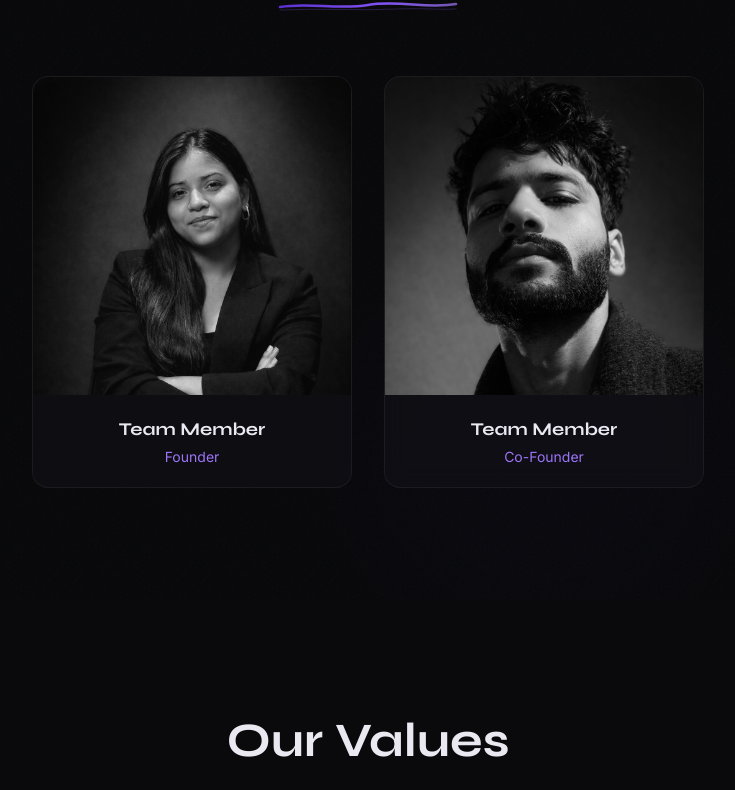
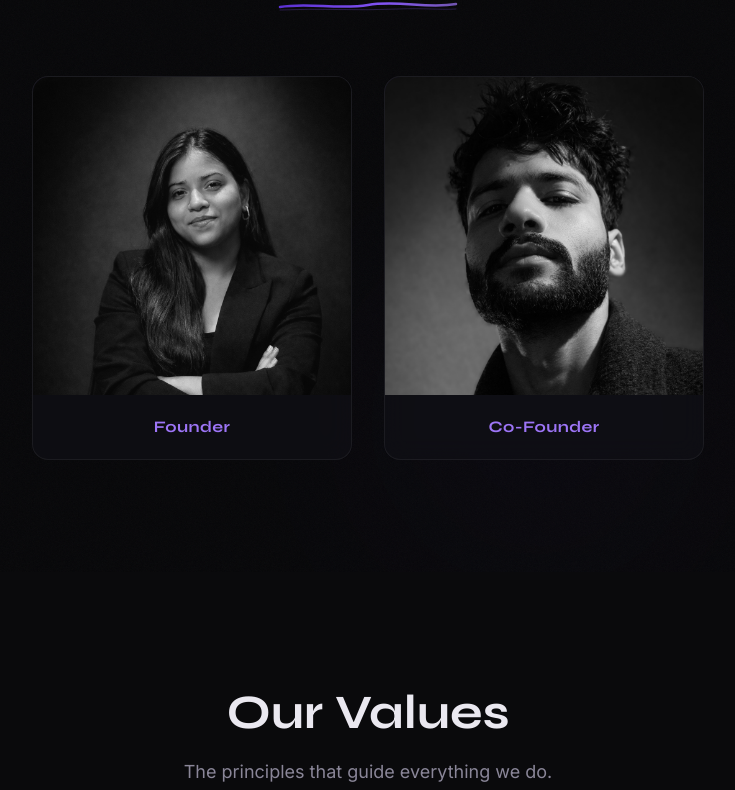
Before and after one commit to aloksingh123321/First-Project, a Next.js app: page /about in a window 1280 px wide. Shown: the part 1290-2080 px from the top of the page, without its empty margins (272-1007 px from the left). Built offline with nearby package versions, Linux system fonts and the light colour scheme.

Commit message:
feat: remove team member names, show only Founder/Co-Founder in about section

```diff
--- a/src/app/about/page.tsx
+++ b/src/app/about/page.tsx
@@ -119,10 +119,7 @@ export default function AboutPage() {
                     )}
                   </div>
                   <div className="p-5 text-center">
-                    <h3 className="font-display font-bold text-text-primary text-lg">
-                      {member.name}
-                    </h3>
-                    <p className="text-primary-light text-sm mt-1">{member.role}</p>
+                    <p className="text-primary-light font-display font-bold text-base tracking-wide">{member.role}</p>
                   </div>
                 </div>
               </StaggerItem>
```
